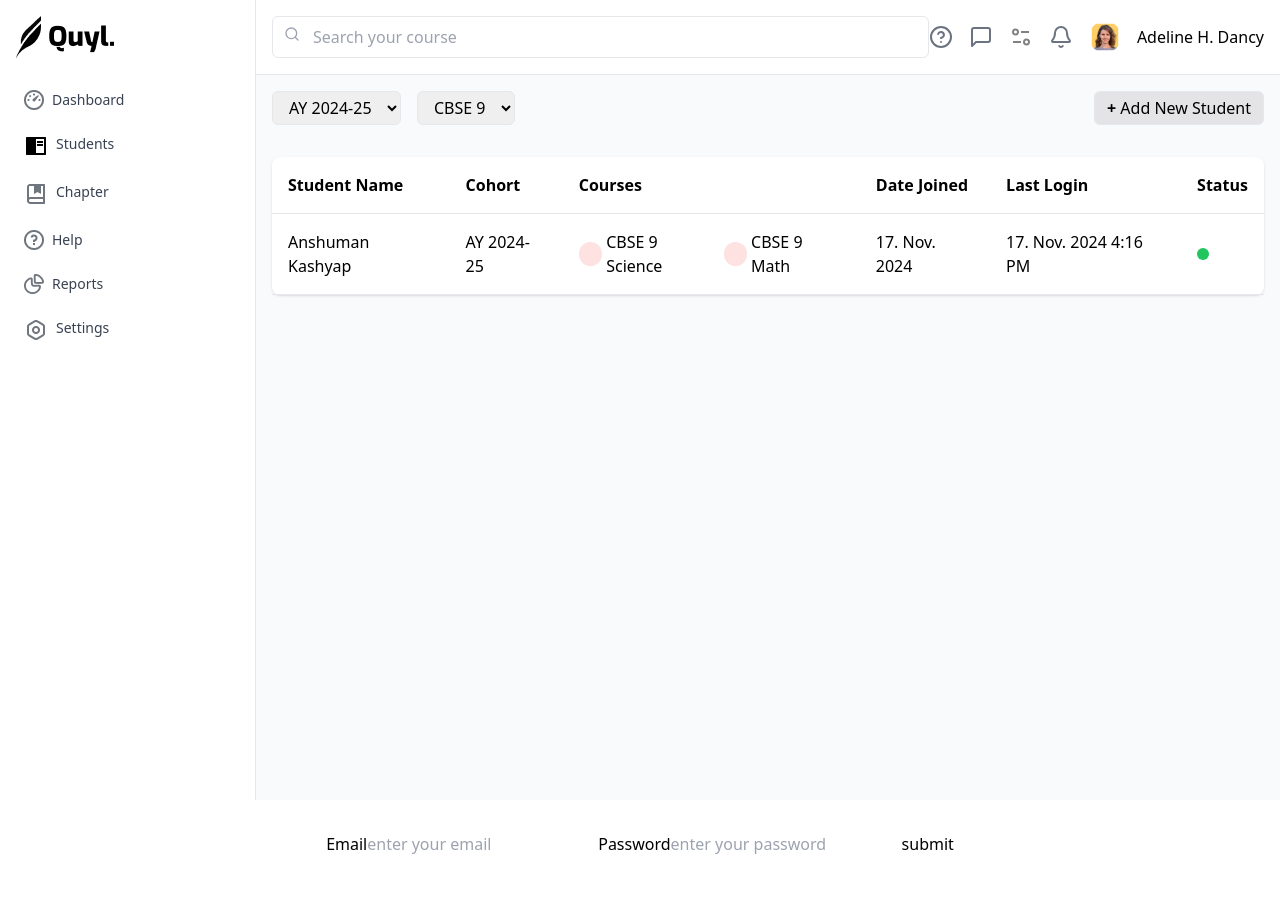
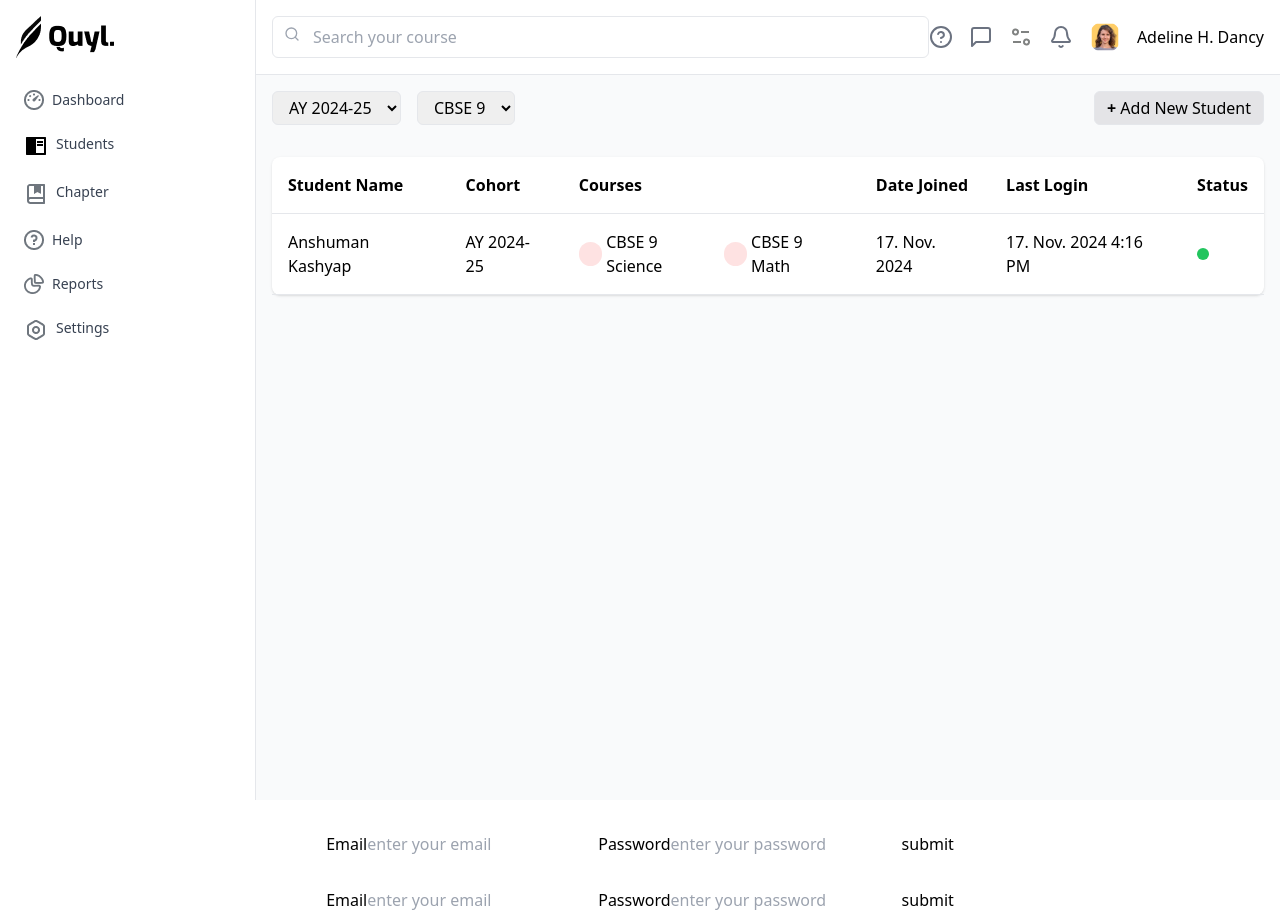
Before and after one commit to mak0551/Quyl, a React (Vite) app: page / in a window 1280 px wide. Before the commit the page ends 856 px from the top, so only its background shows below. Built offline with nearby package versions, Linux system fonts and the light colour scheme; no server answers.

Commit message:
signup and signin user with firebase auth with context api

```diff
--- a/src/App.jsx
+++ b/src/App.jsx
@@ -1,45 +1,14 @@
 import React from "react";
 import StudentDashboard from "./components/Dashboard.jsx";
 import Signup from "./pages/Signup.jsx";
-
-// import { app } from "../firebase.js"; // importing the app from firebase.js
-// import { getDatabase, ref, set } from "firebase/database"; // to setdata into the database
-// import { getAuth, createUserWithEmailAndPassword } from "firebase/auth"; // for auth
-// import { Signin } from "./pages/Signin.jsx";
-
-// const db = getDatabase(app); // creating database instance
-// const auth = getAuth(app); // creating auth instance
+import { Signin } from "./pages/Signin.jsx";
 
 function App() {
-  // const putData = ()=>{  // function for setdata into the database
-  //   set(ref(db, "user/afroz"),{
-  //     id: 1,
-  //     name: "afroz khan",
-  //     age: 24,
-  //   });
-  // };
-
-  // const signupUser = () => {
-  //   // function to signup/ register user
-  //   // this funciton will create a user with this email id and password, this function will return promise
-  //   createUserWithEmailAndPassword(auth, "iamawesome0551@gmail.com", "123456")
-  //     .then((res) => console.log(res))
-  //     .catch((err) => console.log(err));
-  // };
-
   return (
     <div className="flex justify-center items-center flex-col gap-8">
       <StudentDashboard />
-      {/* <button className="border border-red-500" onClick={putData}>dabaaao</button> */}
-      {/* when you click the above button you can see user data is created in realtime database tab*/}
-
-      {/* <button className="border border-red-500" onClick={signupUser}>
-        create user
-      </button> */}
-      {/*when you click the above buttom in firebase authentication tab then in user tab you can see the user is created*/}
-
       <Signup />
-      {/* <Signin/> */}
+      <Signin />
     </div>
   );
 }
--- a/src/components/Dashboard.jsx
+++ b/src/components/Dashboard.jsx
@@ -19,42 +19,42 @@ const StudentDashboard = () => {
       {/* Sidebar */}
       <div className="w-64 bg-white border-r">
         <div className="p-4">
-          <img src="/public/Vector.png" alt="Quyl Logo" className="mb-6" />
+          <img src="/Vector.png" alt="Quyl Logo" className="mb-6" />
 
           <div className="space-y-2">
             <div className="flex items-center p-2 text-gray-700 hover:bg-gray-100 rounded">
               <span className="text-sm font-medium flex gap-2">
-                <img src="/public/dashboard.png" className="h-5.5" alt="" />
+                <img src="/dashboard.png" className="h-5.5" alt="" />
                 Dashboard
               </span>
             </div>
             <div className="flex items-center p-2 text-gray-700 hover:bg-gray-100 rounded">
               <span className="text-sm font-medium flex gap-2">
-                <img src="/public/student.png" className="h-5.5" alt="" />
+                <img src="/student.png" className="h-5.5" alt="" />
                 Students
               </span>
             </div>
             <div className="flex items-center p-2 text-gray-700 hover:bg-gray-100 rounded">
               <span className="text-sm font-medium flex gap-2">
-                <img src="/public/chapter.png" className="h-5.5" alt="" />
+                <img src="/chapter.png" className="h-5.5" alt="" />
                 Chapter
               </span>
             </div>
             <div className="flex items-center p-2 text-gray-700 hover:bg-gray-100 rounded">
               <span className="text-sm font-medium flex gap-2">
-                <img src="/public/help.png" className="h-5.5" alt="" />
+                <img src="/help.png" className="h-5.5" alt="" />
                 Help
               </span>
             </div>
             <div className="flex items-center p-2 text-gray-700 hover:bg-gray-100 rounded">
               <span className="text-sm font-medium flex gap-2">
-                <img src="/public/reports.png" className="h-5.5" alt="" />
+                <img src="/reports.png" className="h-5.5" alt="" />
                 Reports
               </span>
             </div>
             <div className="flex items-center p-2 text-gray-700 hover:bg-gray-100 rounded">
               <span className="text-sm font-medium flex gap-2">
-                <img src="/public/setting.png" className="h-5.5" alt="" />
+                <img src="/setting.png" className="h-5.5" alt="" />
                 Settings
               </span>
             </div>
@@ -80,10 +80,10 @@ const StudentDashboard = () => {
             <div className="flex items-center space-x-4">
               <HelpCircle className="h-6 w-6 text-gray-500" />
               <MessageSquare className="h-6 w-6 text-gray-500" />
-              <img src="/public/filter.png" alt="" />
+              <img src="/filter.png" alt="" />
               <Bell className="h-6 w-6 text-gray-500" />
               <img
-                src="/public/user.png"
+                src="/user.png"
                 alt="Profile"
                 className="w-8 h-8 rounded-full"
               />
--- a/src/context/Firebase.jsx
+++ b/src/context/Firebase.jsx
@@ -17,23 +17,27 @@ const firebaseConfig = {
   databaseURL: "https://quyl-b0a8a-default-rtdb.firebaseio.com/", // you can get this url from your firebase project/app you created in the realtime database tab
 };
 const firebaseApp = initializeApp(firebaseConfig);
-const firebaseAuth = getAuth(firebaseApp);
-const firebaseDatabase = getDatabase(firebaseApp);
+const firebaseAuth = getAuth(firebaseApp); // creating auth instance
+const firebaseDatabase = getDatabase(firebaseApp); // creating database instance
 
 const FirebaseContext = createContext(null);
 
 // creating custom hook
 export const firebaseHook = () => useContext(FirebaseContext);
 
+// firebase provider function to wrap App.jsx in this
 export const FirebaseProvider = (props) => {
+  // function for signup
   const signUpUserWithEmailAndPassword = (email, password) => {
     return createUserWithEmailAndPassword(firebaseAuth, email, password);
   };
 
+  // function for signin
   const signinUserWithEmailAndPassword = (email, password) => {
-    return signInWithEmailAndPassword(firebaseApp, email, password);
+    return signInWithEmailAndPassword(firebaseAuth, email, password);
   };
 
+  // function for put data
   const putdata = (key, data) => set(ref(firebaseDatabase, key), data);
 
   return (
--- a/src/pages/Signin.jsx
+++ b/src/pages/Signin.jsx
@@ -1,39 +1,38 @@
-// import React, { useState } from "react";
-// import { app } from "../../firebase.js";
-// import { getAuth, signInWithEmailAndPassword } from "firebase/auth";
-// const auth = getAuth(app);
+import React, { useState } from "react";
+import { firebaseHook } from "../context/Firebase";
 
-// export const Signin = () => {
-//   const [email, setEmail] = useState("");
-//   const [password, setPassword] = useState("");
+export const Signin = () => {
+  const [email, setEmail] = useState("");
+  const [password, setPassword] = useState("");
 
-//   const loginUser = () => {
-//     signInWithEmailAndPassword(auth, email, password)
-//       .then((e) => alert('signin successfull'))
-//       .catch((err) => console.log(err, 'invalid credentials'));
-//   };
+  const firebase = firebaseHook();
+  console.log(firebase);
 
-//   return (
-//     <div className="signinpage">
-//       <label>Email</label>
-//       <input
-//         type="email"
-//         onChange={(e) => setEmail(e.target.value)}
-//         value={email}
-//         required
-//         placeholder="enter your email"
-//       />
-//       <label>Password</label>
-//       <input
-//         type="password"
-//         onChange={(e) => setPassword(e.target.value)}
-//         value={password}
-//         required
-//         placeholder="enter your password"
-//       />
-//       <button onClick={loginUser} className="submit">
-//         submit
-//       </button>
-//     </div>
-//   );
-// };
+  const loginUser = () => {
+    return firebase.signinUserWithEmailAndPassword(email, password);
+  };
+
+  return (
+    <div className="signinpage">
+      <label>Email</label>
+      <input
+        type="email"
+        onChange={(e) => setEmail(e.target.value)}
+        value={email}
+        required
+        placeholder="enter your email"
+      />
+      <label>Password</label>
+      <input
+        type="password"
+        onChange={(e) => setPassword(e.target.value)}
+        value={password}
+        required
+        placeholder="enter your password"
+      />
+      <button onClick={loginUser} className="submit">
+        submit
+      </button>
+    </div>
+  );
+};
```
